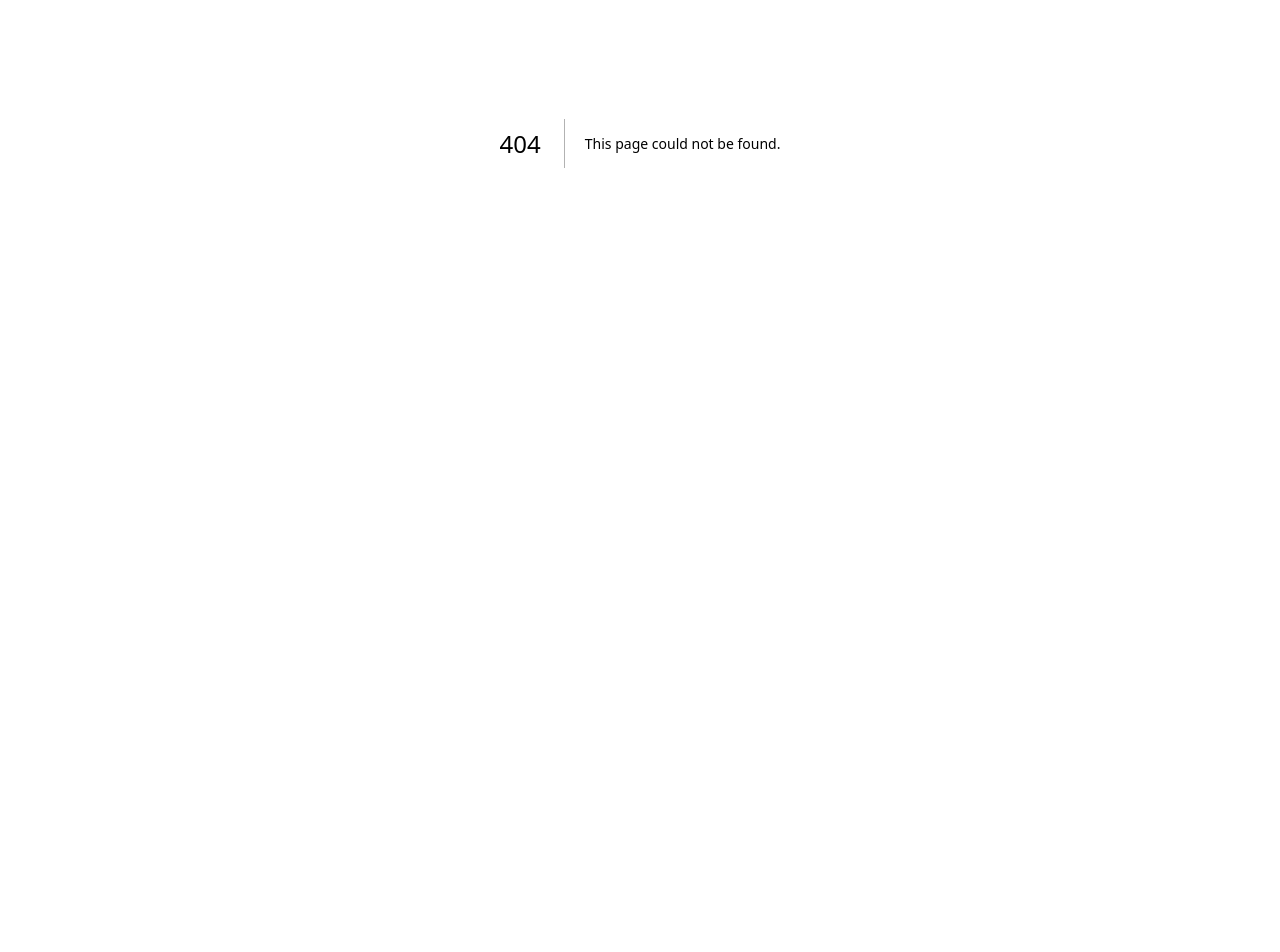
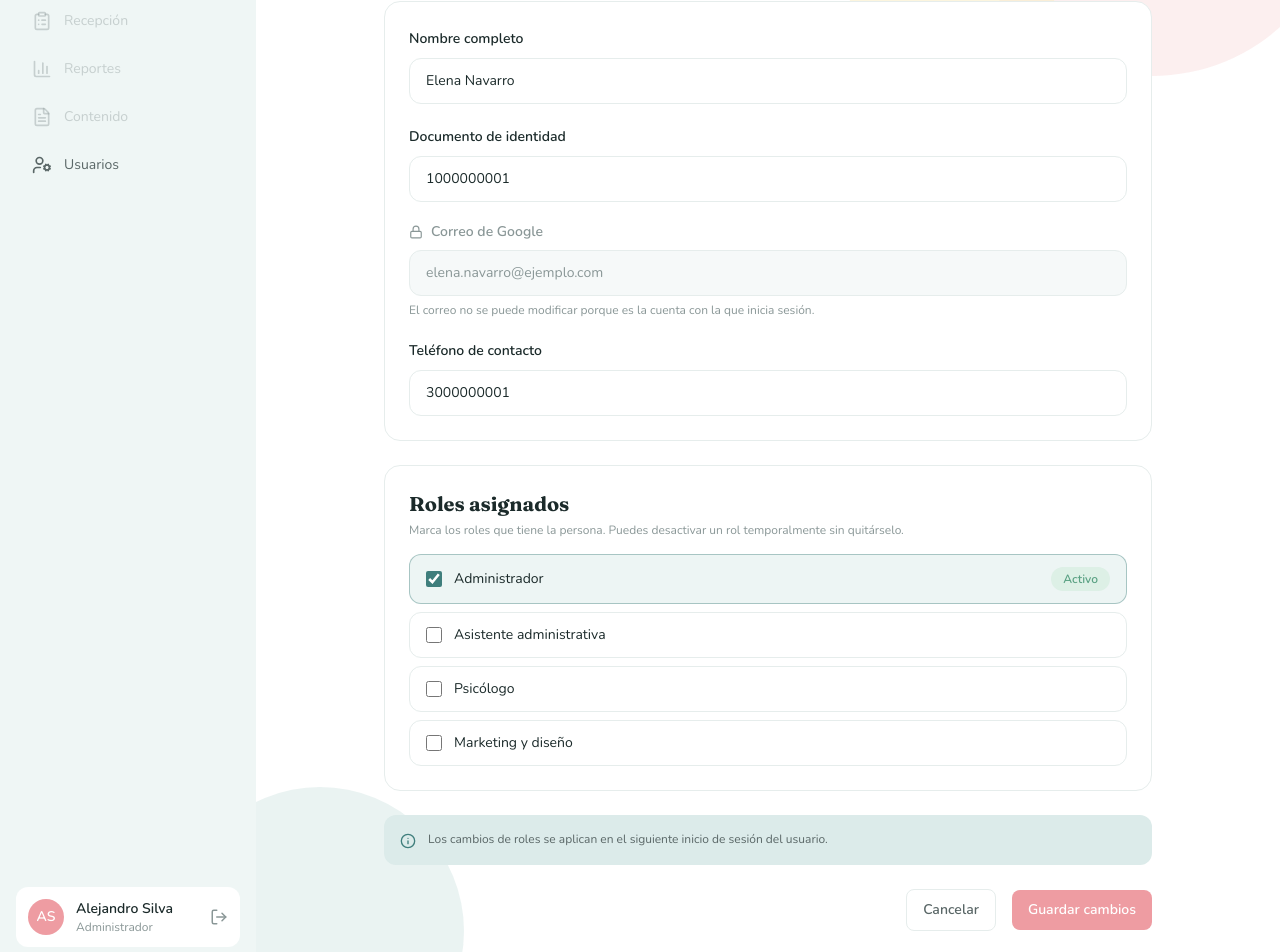
Before and after one commit to Julianlo3/SANA, a Next.js app in the folder FrontEnd/sana/: page /users/1/edit in a window 1280 px wide. Before the commit this address had no page. Shown: the part 257-1209 px from the top of the page. Before the commit the page ends 800 px from the top, so only its background shows below. Built offline with nearby package versions, Linux system fonts and the light colour scheme.

Commit message:
feat(users): edit user page with role activation (HU-1.3)

```diff
--- /dev/null
+++ b/FrontEnd/sana/app/(panel)/users/[id]/edit/page.tsx
@@ -0,0 +1,241 @@
+"use client";
+
+import { use, useState } from "react";
+import Link from "next/link";
+import { useRouter } from "next/navigation";
+import PageDecor from "@/components/ui/PageDecor";
+import Button from "@/components/ui/Button";
+import { mockUsers, ROLE_CATALOG } from "@/lib/mocks/users";
+import { ArrowLeft, Info, Lock, Check } from "lucide-react";
+
+type Props = {
+  params: Promise<{ id: string }>;
+};
+
+export default function EditUserPage({ params }: Props) {
+  const { id } = use(params);
+  const router = useRouter();
+
+  const user = mockUsers.find((item) => item.id === Number(id));
+
+  const [fullName, setFullName] = useState(user?.fullName ?? "");
+  const [identityDocument, setIdentityDocument] = useState(
+    user?.identityDocument ?? "",
+  );
+  const [phone, setPhone] = useState(user?.phone ?? "");
+  const [roles, setRoles] = useState(user?.roles ?? []);
+  const [saved, setSaved] = useState(false);
+
+  if (!user) {
+    return (
+      <div className="mx-auto max-w-2xl py-20 text-center">
+        <h1 className="font-display text-3xl font-bold text-text">
+          Usuario no encontrado
+        </h1>
+        <p className="mt-3 text-sm text-text-muted">
+          El usuario que intentas editar no existe o fue eliminado.
+        </p>
+        <div className="mt-8 flex justify-center">
+          <Button onClick={() => router.push("/users")}>
+            Volver a usuarios
+          </Button>
+        </div>
+      </div>
+    );
+  }
+
+  function toggleRole(roleId: number) {
+    setSaved(false);
+    setRoles((current) => {
+      const exists = current.find((role) => role.id === roleId);
+
+      if (exists) {
+        return current.filter((role) => role.id !== roleId);
+      }
+
+      const catalogRole = ROLE_CATALOG.find((role) => role.id === roleId);
+      if (!catalogRole) return current;
+
+      return [...current, { ...catalogRole, active: true }];
+    });
+  }
+
+  function toggleRoleActive(roleId: number) {
+    setSaved(false);
+    setRoles((current) =>
+      current.map((role) =>
+        role.id === roleId ? { ...role, active: !role.active } : role,
+      ),
+    );
+  }
+
+  function handleSave() {
+    console.log("Guardar:", { id, fullName, identityDocument, phone, roles });
+    setSaved(true);
+  }
+
+  return (
+    <>
+      <PageDecor variant="users" />
+
+      <div className="relative z-10 mx-auto max-w-3xl">
+        <Link
+          href="/users"
+          className="inline-flex items-center gap-2 text-sm text-text-muted transition hover:text-text"
+        >
+          <ArrowLeft size={16} />
+          Volver a usuarios
+        </Link>
+
+        <h1 className="mt-4 font-display text-5xl font-bold tracking-tight text-primary-dark">
+          Editar Perfil
+        </h1>
+        <p className="mt-2 text-sm text-text-muted">
+          Modifica la información y los roles de acceso de {user.fullName}.
+        </p>
+
+        <div className="mt-8 rounded-2xl border border-border bg-surface p-6">
+          <label className="block">
+            <span className="text-sm font-semibold text-text">
+              Nombre completo
+            </span>
+            <input
+              value={fullName}
+              onChange={(event) => {
+                setFullName(event.target.value);
+                setSaved(false);
+              }}
+              className="mt-2 w-full rounded-xl border border-border bg-surface px-4 py-3 text-sm text-text focus:outline-none focus:ring-2 focus:ring-primary/40"
+            />
+          </label>
+
+          <label className="mt-5 block">
+            <span className="text-sm font-semibold text-text">
+              Documento de identidad
+            </span>
+            <input
+              value={identityDocument}
+              onChange={(event) => {
+                setIdentityDocument(event.target.value);
+                setSaved(false);
+              }}
+              className="mt-2 w-full rounded-xl border border-border bg-surface px-4 py-3 text-sm text-text focus:outline-none focus:ring-2 focus:ring-primary/40"
+            />
+          </label>
+
+          <label className="mt-5 block">
+            <span className="flex items-center gap-2 text-sm font-semibold text-text-subtle">
+              <Lock size={14} />
+              Correo de Google
+            </span>
+            <input
+              value={user.email}
+              disabled
+              className="mt-2 w-full cursor-not-allowed rounded-xl border border-border bg-surface-muted px-4 py-3 text-sm text-text-subtle"
+            />
+            <span className="mt-1.5 block text-xs text-text-subtle">
+              El correo no se puede modificar porque es la cuenta con la que
+              inicia sesión.
+            </span>
+          </label>
+
+          <label className="mt-5 block">
+            <span className="text-sm font-semibold text-text">
+              Teléfono de contacto
+            </span>
+            <input
+              value={phone}
+              onChange={(event) => {
+                setPhone(event.target.value);
+                setSaved(false);
+              }}
+              className="mt-2 w-full rounded-xl border border-border bg-surface px-4 py-3 text-sm text-text focus:outline-none focus:ring-2 focus:ring-primary/40"
+            />
+          </label>
+        </div>
+
+        <div className="mt-6 rounded-2xl border border-border bg-surface p-6">
+          <h2 className="font-display text-xl font-bold text-text">
+            Roles asignados
+          </h2>
+          <p className="mt-1 text-xs text-text-subtle">
+            Marca los roles que tiene la persona. Puedes desactivar un rol
+            temporalmente sin quitárselo.
+          </p>
+
+          <div className="mt-4 flex flex-col gap-2">
+            {ROLE_CATALOG.map((catalogRole) => {
+              const assigned = roles.find((role) => role.id === catalogRole.id);
+
+              return (
+                <div
+                  key={catalogRole.id}
+                  className={`flex items-center gap-3 rounded-xl border px-4 py-3 transition ${
+                    assigned
+                      ? "border-primary/40 bg-primary-soft/50"
+                      : "border-border"
+                  }`}
+                >
+                  <input
+                    type="checkbox"
+                    checked={Boolean(assigned)}
+                    onChange={() => toggleRole(catalogRole.id)}
+                    className="h-4 w-4 cursor-pointer accent-primary"
+                    aria-label={`Asignar rol ${catalogRole.name}`}
+                  />
+
+                  <span className="flex-1 text-sm text-text">
+                    {catalogRole.name}
+                  </span>
+
+                  {assigned && (
+                    <button
+                      onClick={() => toggleRoleActive(catalogRole.id)}
+                      className={`cursor-pointer rounded-full px-3 py-1 text-xs font-semibold transition ${
+                        assigned.active
+                          ? "bg-success-soft text-success"
+                          : "bg-surface-muted text-text-subtle"
+                      }`}
+                    >
+                      {assigned.active ? "Activo" : "Desactivado"}
+                    </button>
+                  )}
+                </div>
+              );
+            })}
+          </div>
+
+          {roles.length === 0 && (
+            <p className="mt-3 text-xs text-danger">
+              El usuario debe tener al menos un rol asignado.
+            </p>
+          )}
+        </div>
+
+        <div className="mt-6 flex gap-3 rounded-xl bg-primary-soft p-4 text-xs text-text-muted">
+          <Info size={16} className="mt-0.5 shrink-0 text-primary" />
+          <p>
+            Los cambios de roles se aplican en el siguiente inicio de sesión del
+            usuario.
+          </p>
+        </div>
+
+                <div className="mt-6 flex items-center justify-end gap-4">
+          {saved && (
+            <span className="mr-auto flex items-center gap-2 rounded-full bg-success px-4 py-2 text-sm font-semibold text-white">
+              <Check size={16} />
+              Cambios guardados
+            </span>
+          )}
+
+          <Button variant="secondary" onClick={() => router.push("/users")}>
+            Cancelar
+          </Button>
+          <Button onClick={handleSave} disabled={roles.length === 0}>
+            Guardar cambios
+          </Button>
+        </div>
+      </div>
+    </>
+  );
+}
--- a/FrontEnd/sana/app/(panel)/users/page.tsx
+++ b/FrontEnd/sana/app/(panel)/users/page.tsx
@@ -2,6 +2,7 @@
 
 import { useState } from "react";
 import Link from "next/link";
+import { useRouter } from "next/navigation";
 import { Search, UserPlus } from "lucide-react";
 import PageDecor from "@/components/ui/PageDecor";
 import UserRow from "@/components/users/UserRow";
@@ -10,6 +11,7 @@ import type { UserAction } from "@/components/users/UserActionsMenu";
 import { mockUsers, type User } from "@/lib/mocks/users";
 
 export default function UsersPage() {
+  const router = useRouter();
   const [users, setUsers] = useState<User[]>(mockUsers);
   const [query, setQuery] = useState("");
   const [openMenuId, setOpenMenuId] = useState<number | null>(null);
@@ -29,7 +31,7 @@ export default function UsersPage() {
     setOpenMenuId(null);
 
     if (action === "edit") {
-      console.log("Editar", user.fullName);
+      router.push(`/users/${user.id}/edit`);
       return;
     }
 
@@ -93,7 +95,7 @@ export default function UsersPage() {
             />
           </div>
 
-                    <Link
+          <Link
             href="/users/new"
             className="ml-auto flex cursor-pointer items-center gap-2 rounded-full bg-primary px-4 py-2.5 text-sm font-semibold text-white transition hover:bg-primary-dark"
           >
@@ -108,7 +110,7 @@ export default function UsersPage() {
               <tr className="border-b border-border text-left text-xs uppercase tracking-wider text-text-subtle">
                 <th className="py-3 pl-5 pr-3 font-medium">Usuario</th>
                 <th className="px-3 py-3 font-medium">Correo</th>
-                <th className="px-3 py-3 font-medium">Rol</th>
+                <th className="px-3 py-3 font-medium">Roles</th>
                 <th className="px-3 py-3 font-medium">Estado</th>
                 <th className="px-3 py-3 font-medium">Última conexión</th>
                 <th className="py-3 pl-3 pr-5" />
```
